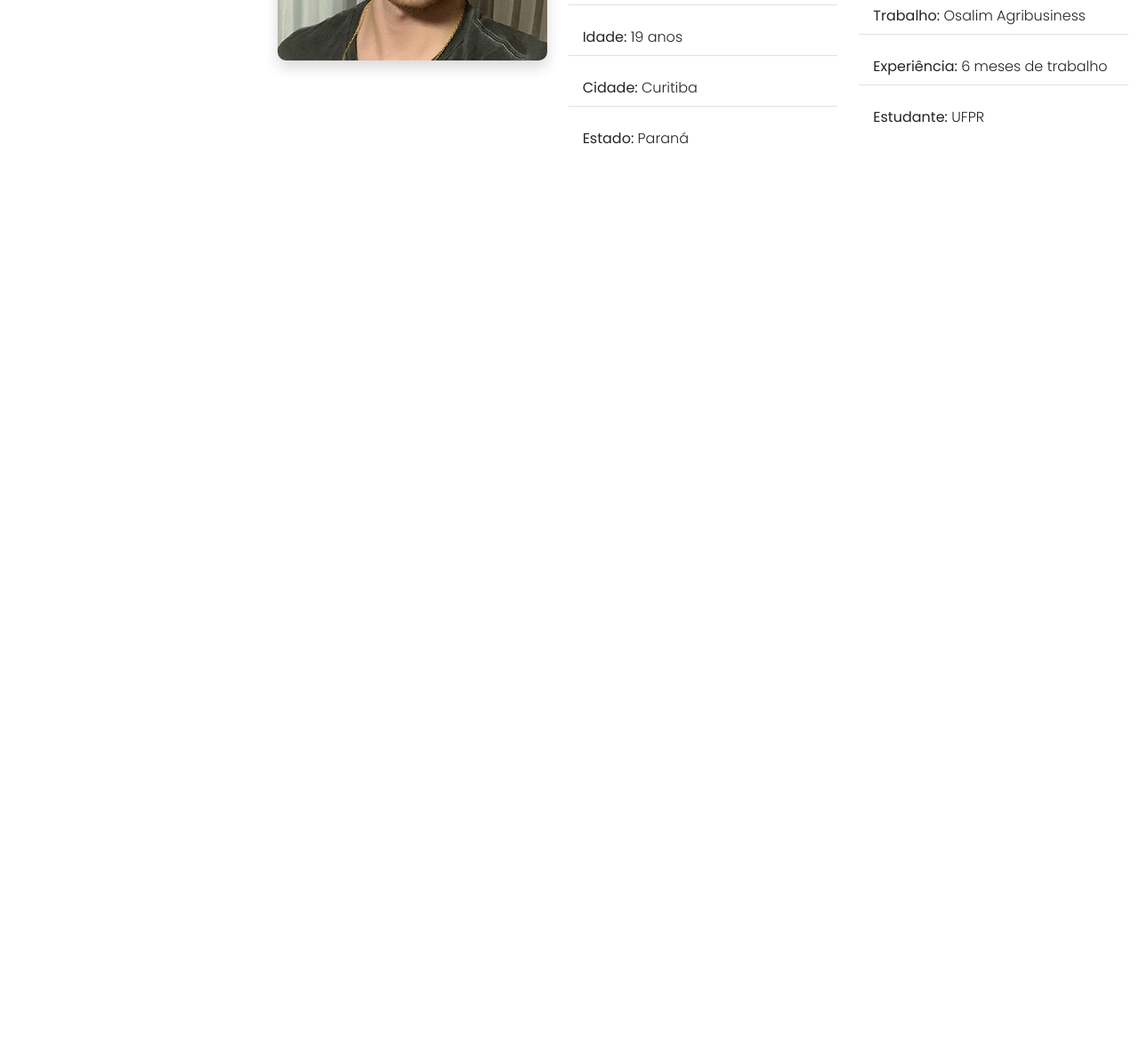
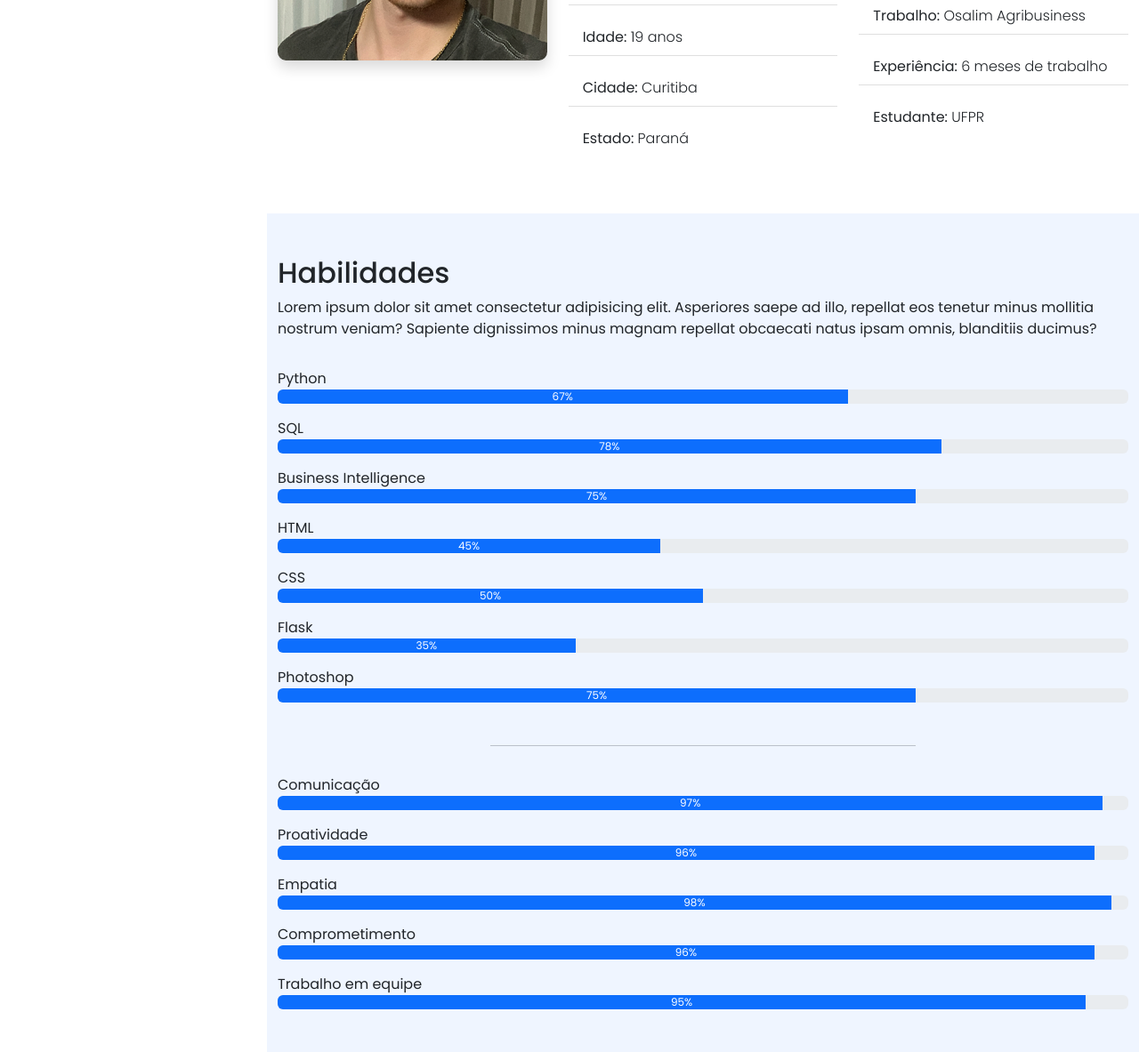
Before and after one commit to gabriel-andreoli/UFPR-TIC, a Flask app: page / in a window 1280 px wide. Shown: the part 1307-2490 px from the top of the page at 89% size. Before the commit the page ends 1469 px from the top, so only its background shows below. Run offline with Flask 2, Linux system fonts and the light colour scheme; some libraries are stand-ins or nearby versions.

Commit message:
link habilidades

```diff
--- a/static/style.css
+++ b/static/style.css
@@ -191,3 +191,7 @@ i.menu-mobile{
 *::-webkit-scrollbar-thumb{
     background-color: #141857c2;
 }
+
+.section-bg{
+    background-color: #eff5ff;
+}
--- a/templates/index.html
+++ b/templates/index.html
@@ -43,7 +43,7 @@
                     <i class="bi bi-person"></i> Sobre</a>
                 </li>
                 <li class="nav-item">
-                  <a class="nav-link" href="#">
+                  <a class="nav-link" href="#habilidades">
                     <i class="bi bi-list-check"></i> Habilidades</a>
                 </li>
                 <li class="nav-item">
@@ -114,6 +114,73 @@
                 </div>
             </div>
         </section>
+
+        <section  class="mt-5 section-bg" id="habilidades">
+            <div class="container pb-5">
+                <h2 class="pt-5">Habilidades</h2>
+                <p>Lorem ipsum dolor sit amet consectetur adipisicing elit. Asperiores saepe ad illo, repellat eos tenetur minus mollitia nostrum veniam? Sapiente dignissimos minus magnam repellat obcaecati natus ipsam omnis, blanditiis ducimus?</p>
+
+                <div class="row">
+                    <div class="col-md-12">
+                        <p class="mt-3 mb-0">Python</p>
+                        <div class="progress">
+                            <div class="progress-bar" role="progressbar" aria-label="Example with label" style="width: 67%;" aria-valuenow="67" aria-valuemin="0" aria-valuemax="100">67%</div>
+                          </div>
+                        <p class="mt-3 mb-0">SQL</p>
+                        <div class="progress">
+                            <div class="progress-bar" role="progressbar" aria-label="Example with label" style="width: 78%;" aria-valuenow="78" aria-valuemin="0" aria-valuemax="100">78%</div>
+                        </div>
+                        <p class="mt-3 mb-0">Business Intelligence</p>
+                        <div class="progress">
+                            <div class="progress-bar" role="progressbar" aria-label="Example with label" style="width: 75%;" aria-valuenow="75" aria-valuemin="0" aria-valuemax="100">75%</div>
+                        </div>
+                        <p class="mt-3 mb-0">HTML</p>
+                        <div class="progress">
+                            <div class="progress-bar" role="progressbar" aria-label="Example with label" style="width: 45%;" aria-valuenow="45" aria-valuemin="0" aria-valuemax="100">45%</div>
+                        </div>
+                        <p class="mt-3 mb-0">CSS</p>
+                        <div class="progress">
+                            <div class="progress-bar" role="progressbar" aria-label="Example with label" style="width: 50%;" aria-valuenow="50" aria-valuemin="0" aria-valuemax="100">50%</div>
+                        </div>
+                        <p class="mt-3 mb-0">Flask</p>
+                        <div class="progress">
+                            <div class="progress-bar" role="progressbar" aria-label="Example with label" style="width: 35%;" aria-valuenow="35" aria-valuemin="0" aria-valuemax="100">35%</div>
+                        </div>
+                        <p class="mt-3 mb-0">Photoshop</p>
+                        <div class="progress">
+                            <div class="progress-bar" role="progressbar" aria-label="Example with label" style="width: 75%;" aria-valuenow="75" aria-valuemin="0" aria-valuemax="100">75%</div>
+                        </div>
+                    </div>
+                </div>
+
+                <hr class="w-50 me-auto ms-auto mt-5">
+
+                <div class="row">
+                    <div class="col-md-12">
+                        <p class="mt-3 mb-0">Comunicação</p>
+                        <div class="progress">
+                            <div class="progress-bar" role="progressbar" aria-label="Example with label" style="width: 97%;" aria-valuenow="97" aria-valuemin="0" aria-valuemax="100">97%</div>
+                          </div>
+                        <p class="mt-3 mb-0">Proatividade</p>
+                        <div class="progress">
+                              <div class="progress-bar" role="progressbar" aria-label="Example with label" style="width: 96%;" aria-valuenow="96" aria-valuemin="0" aria-valuemax="100">96%</div>
+                        </div>
+                        <p class="mt-3 mb-0">Empatia</p>
+                        <div class="progress">
+                            <div class="progress-bar" role="progressbar" aria-label="Example with label" style="width: 98%;" aria-valuenow="98" aria-valuemin="0" aria-valuemax="100">98%</div>
+                          </div>
+                        <p class="mt-3 mb-0">Comprometimento</p>
+                        <div class="progress">
+                              <div class="progress-bar" role="progressbar" aria-label="Example with label" style="width: 96%;" aria-valuenow="96" aria-valuemin="0" aria-valuemax="100">96%</div>
+                        </div>
+                        <p class="mt-3 mb-0">Trabalho em equipe</p>
+                        <div class="progress">
+                              <div class="progress-bar" role="progressbar" aria-label="Example with label" style="width: 95%;" aria-valuenow="95" aria-valuemin="0" aria-valuemax="100">95%</div>
+                        </div>
+                    </div>
+                </div>
+            </div>
+        </section>
     </main>
 
     <script src="../static/bootstrap/js/bootstrap.bundle.min.js"></script>
```
